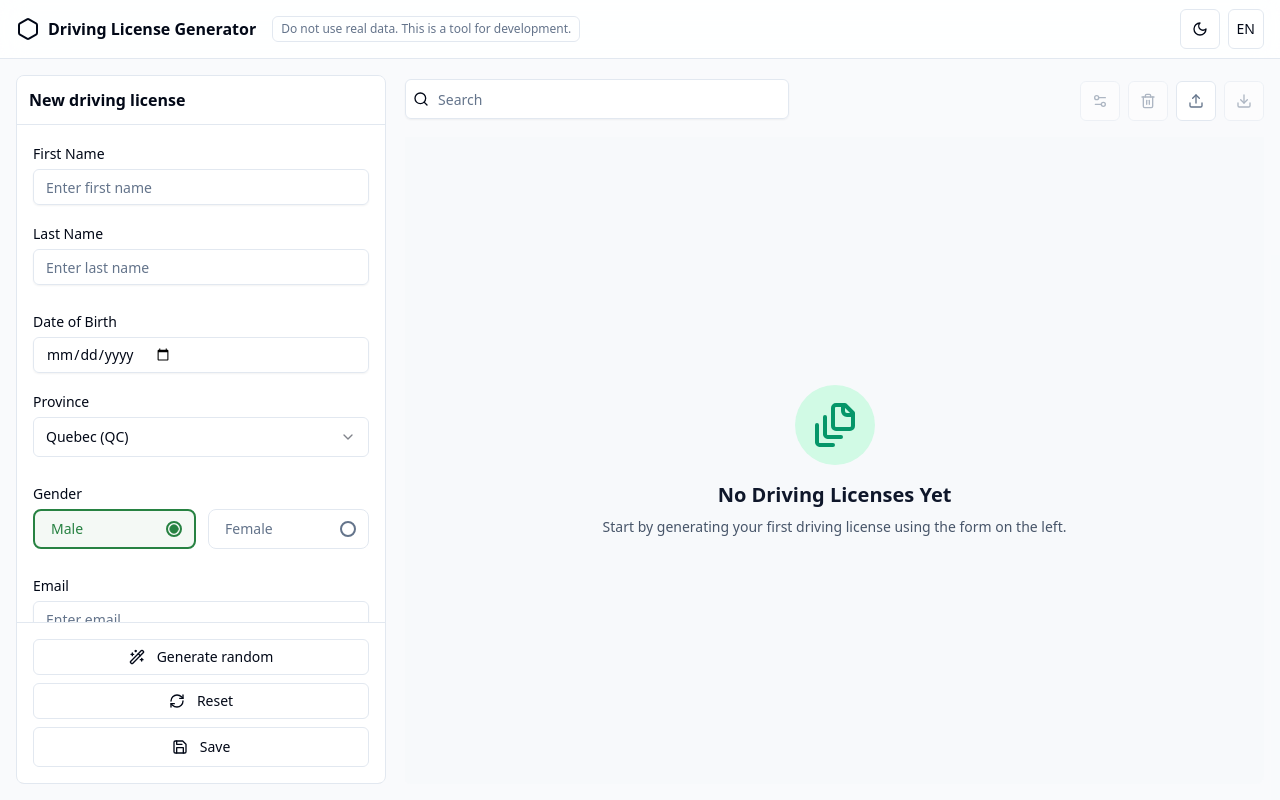
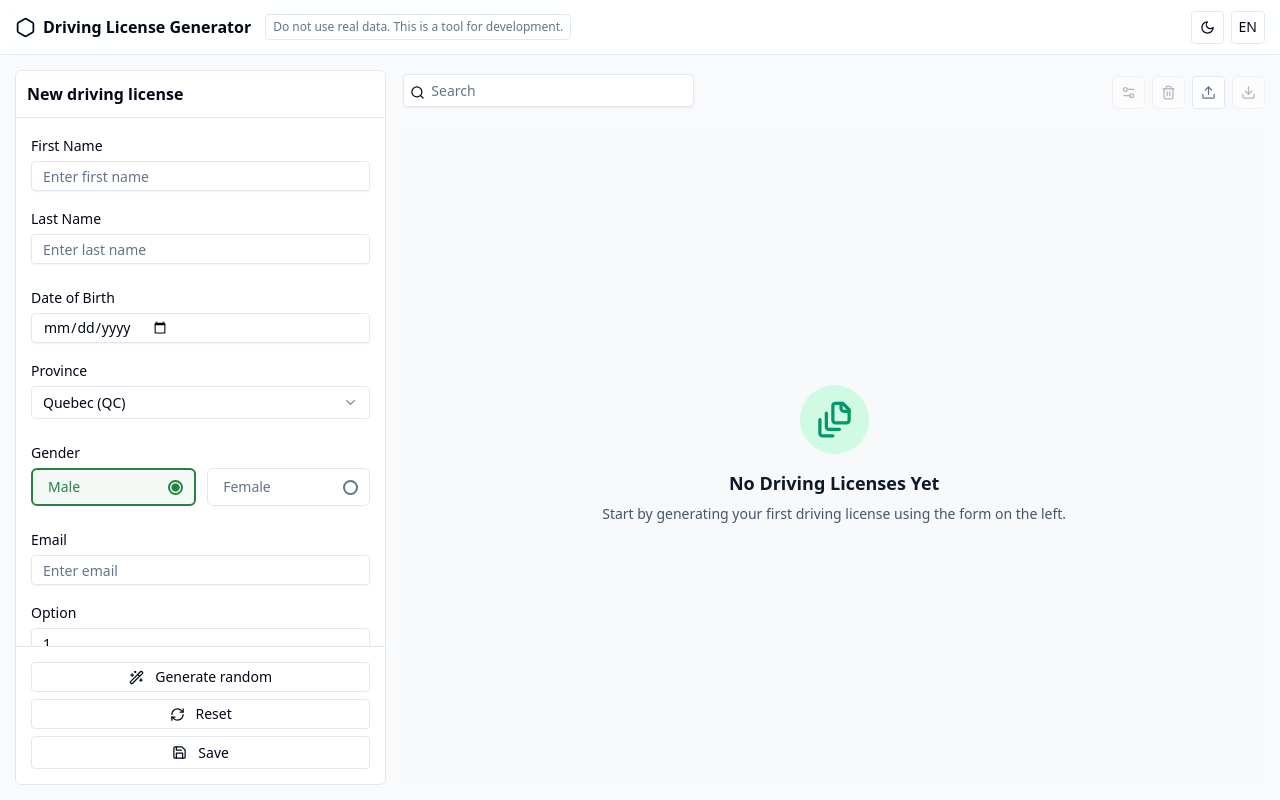
Before and after one commit to toky-nomena/driver-licence-management, a React (Vite) app: page / in a window 1280 px wide. Built offline with nearby package versions, Linux system fonts and the light colour scheme.

Commit message:
override sizes

```diff
--- a/tailwind.config.ts
+++ b/tailwind.config.ts
@@ -12,11 +12,63 @@ export default {
   ],
   prefix: '',
   theme: {
+    // Override font sizes
+    fontSize: {
+      xs: ['0.75rem', { lineHeight: '1rem' }],
+      sm: ['0.875rem', { lineHeight: '1.25rem' }],
+      base: ['0.9375rem', { lineHeight: '1.5rem' }],
+      lg: ['1rem', { lineHeight: '1.75rem' }],
+      xl: ['1.125rem', { lineHeight: '1.75rem' }],
+      '2xl': ['1.25rem', { lineHeight: '2rem' }],
+      '3xl': ['1.5rem', { lineHeight: '2.25rem' }],
+      '4xl': ['1.875rem', { lineHeight: '2.5rem' }],
+      '5xl': ['2.25rem', { lineHeight: '2.75rem' }],
+      '6xl': ['2.75rem', { lineHeight: '3rem' }],
+    },
+    // Override spacing scale
+    spacing: {
+      px: '1px',
+      0: '0px',
+      0.5: '0.125rem',
+      1: '0.25rem',
+      1.5: '0.375rem',
+      2: '0.438rem', // Reduced from 0.5rem
+      2.5: '0.563rem', // Reduced proportionally
+      3: '0.688rem', // Reduced from 0.75rem
+      3.5: '0.813rem', // Reduced proportionally
+      4: '0.938rem', // Reduced from 1rem
+      5: '1.125rem', // Reduced from 1.25rem
+      6: '1.313rem', // Reduced from 1.5rem
+      7: '1.5rem', // Reduced from 1.75rem
+      8: '1.688rem', // Reduced from 2rem
+      9: '1.875rem', // Reduced from 2.25rem
+      10: '2.063rem', // Reduced from 2.5rem
+      11: '2.25rem', // Reduced from 2.75rem
+      12: '2.438rem', // Reduced from 3rem
+      14: '2.813rem', // Reduced from 3.5rem
+      16: '3.188rem', // Reduced from 4rem
+      20: '3.938rem', // Reduced from 5rem
+      24: '4.688rem', // Reduced from 6rem
+      28: '5.438rem', // Reduced from 7rem
+      32: '6.188rem', // Reduced from 8rem
+      36: '6.938rem', // Reduced from 9rem
+      40: '7.688rem', // Reduced from 10rem
+      44: '8.438rem', // Reduced from 11rem
+      48: '9.188rem', // Reduced from 12rem
+      52: '9.938rem', // Reduced from 13rem
+      56: '10.688rem', // Reduced from 14rem
+      60: '11.438rem', // Reduced from 15rem
+      64: '12.188rem', // Reduced from 16rem
+      72: '13.688rem', // Reduced from 18rem
+      80: '15.188rem', // Reduced from 20rem
+      96: '18.188rem', // Reduced from 24rem
+    },
+    // Override container padding
     container: {
       center: true,
-      padding: '2rem',
+      padding: '1.5rem', // Reduced from 2rem
       screens: {
-        '2xl': '1400px',
+        '2xl': '1200px', // Reduced from 1400px
       },
     },
     extend: {
@@ -56,9 +108,9 @@ export default {
         },
       },
       borderRadius: {
-        lg: 'var(--radius)',
-        md: 'calc(var(--radius) - 2px)',
-        sm: 'calc(var(--radius) - 4px)',
+        lg: 'calc(var(--radius) * 0.75)', // Reduced radius
+        md: 'calc(var(--radius) * 0.5)', // Reduced radius
+        sm: 'calc(var(--radius) * 0.25)', // Reduced radius
       },
       keyframes: {
         'accordion-down': {
@@ -75,17 +127,17 @@ export default {
         'accordion-up': 'accordion-up 0.2s ease-out',
       },
       containers: {
-        xs: '20rem',
-        sm: '24rem',
-        md: '28rem',
-        lg: '32rem',
-        xl: '36rem',
-        '2xl': '42rem',
-        '3xl': '48rem',
-        '4xl': '56rem',
-        '5xl': '64rem',
-        '6xl': '72rem',
-        '7xl': '80rem',
+        xs: '16rem', // Reduced from 20rem
+        sm: '20rem', // Reduced from 24rem
+        md: '24rem', // Reduced from 28rem
+        lg: '28rem', // Reduced from 32rem
+        xl: '32rem', // Reduced from 36rem
+        '2xl': '36rem', // Reduced from 42rem
+        '3xl': '42rem', // Reduced from 48rem
+        '4xl': '48rem', // Reduced from 56rem
+        '5xl': '56rem', // Reduced from 64rem
+        '6xl': '64rem', // Reduced from 72rem
+        '7xl': '72rem', // Reduced from 80rem
       },
     },
   },
```
